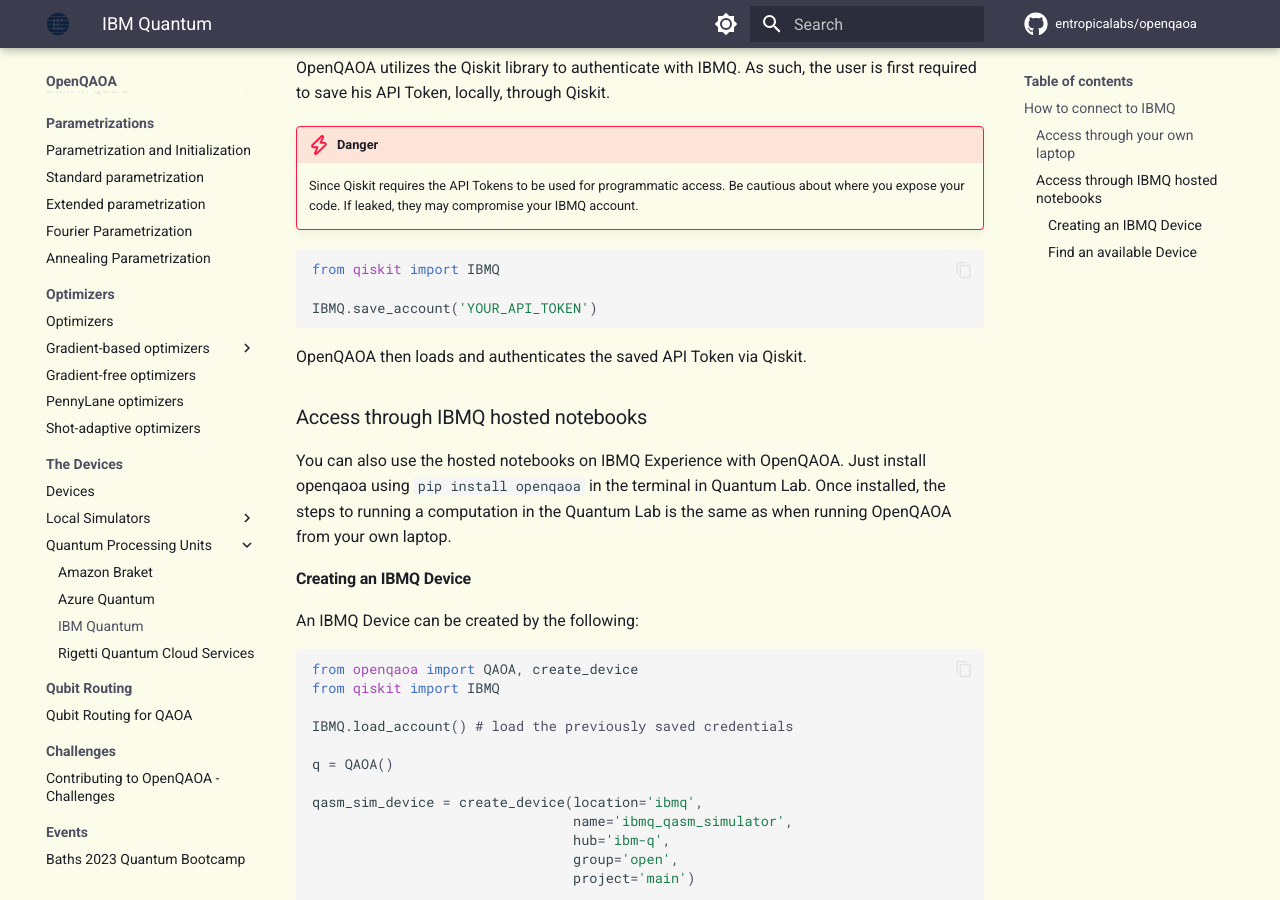
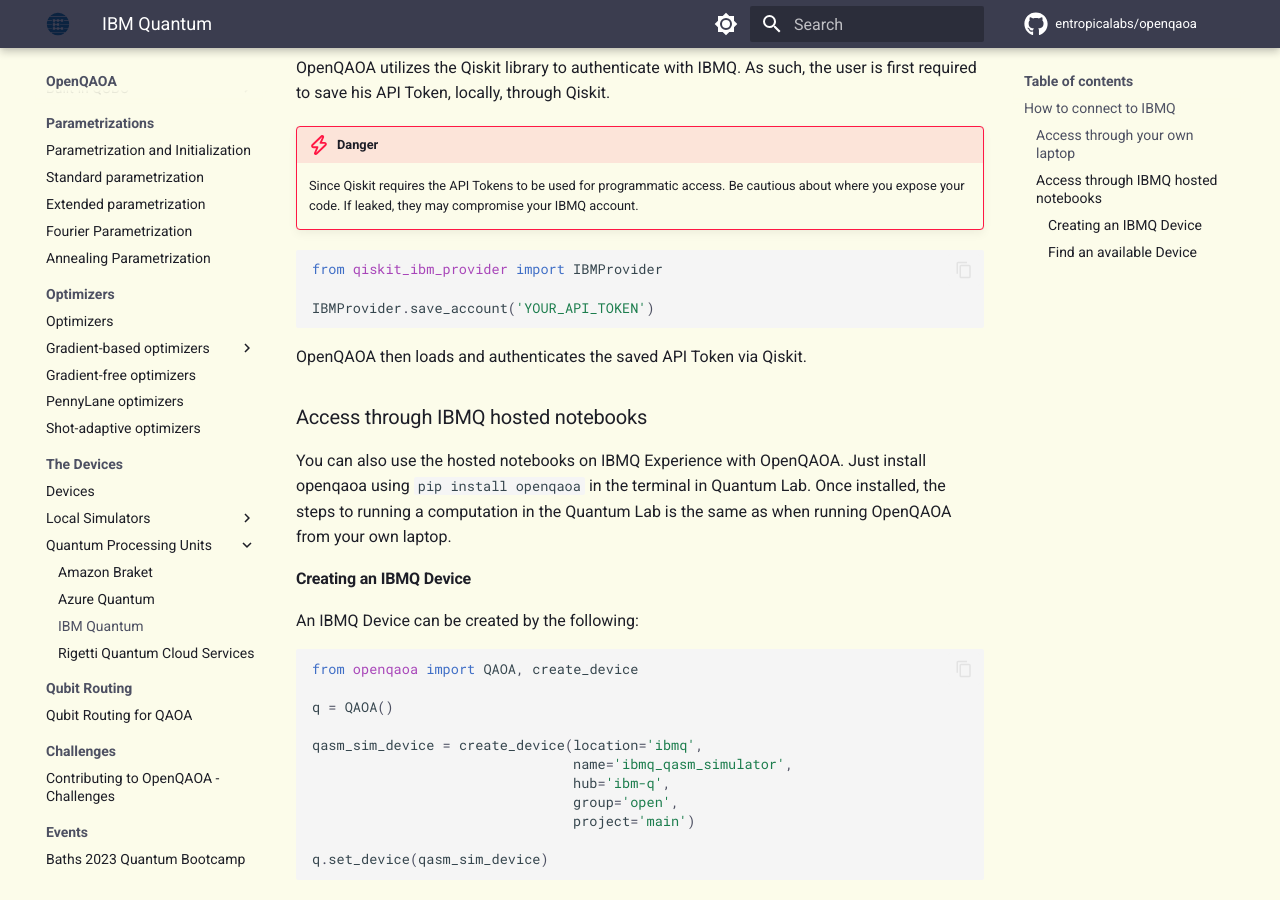
Before and after one commit to entropicalabs/openqaoa-website, an MkDocs documentation site: the page built from docs/devices/ibmq.md, in a window 1280 px wide and 900 px high, scrolled down 824 px. Built offline with MkDocs 1.6.1 and Material for MkDocs 9.7.7, drawn with Linux system fonts in a browser that asks for light colours; comment, search, counter and statistics services are not loaded.

Commit message:
Update ibmq.md

````diff
--- a/docs/devices/ibmq.md
+++ b/docs/devices/ibmq.md
@@ -27,9 +27,9 @@ OpenQAOA utilizes the Qiskit library to authenticate with IBMQ. As such, the use
     Since Qiskit requires the API Tokens to be used for programmatic access. Be cautious about where you expose your code. If leaked, they may compromise your IBMQ account.
 
 ```Python
-from qiskit import IBMQ
+from qiskit_ibm_provider import IBMProvider
 
-IBMQ.save_account('YOUR_API_TOKEN')
+IBMProvider.save_account('YOUR_API_TOKEN')
 ```
 
 OpenQAOA then loads and authenticates the saved API Token via Qiskit.
@@ -45,9 +45,6 @@ An IBMQ Device can be created by the following:
 
 ```Python
 from openqaoa import QAOA, create_device
-from qiskit import IBMQ
-
-IBMQ.load_account() # load the previously saved credentials
 
 q = QAOA()
 
````
